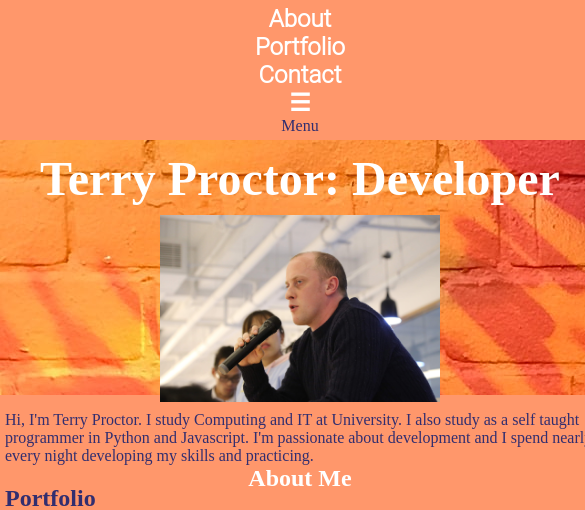
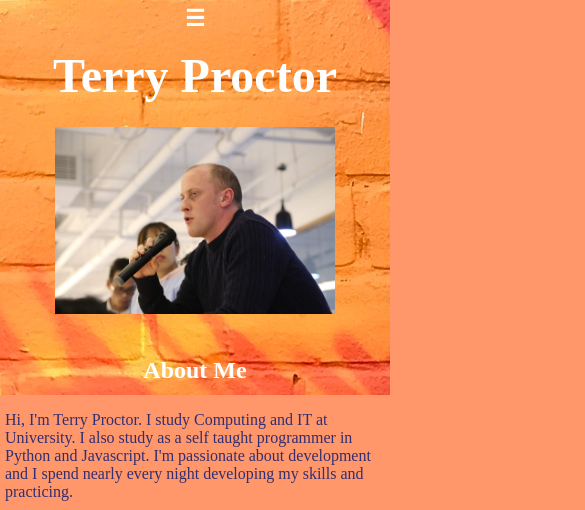
Before and after one commit to terryproctor/portfolio, a plain HTML site: page index.html in a window 390 px wide. Shown: the top 510 px of the page, 585 px wide, since content can reach past the window. Drawn offline with Linux system fonts and the light colour scheme.

Commit message:
css, need add functionality to burger menu

```diff
--- a/index.html
+++ b/index.html
@@ -2,7 +2,7 @@
 <html lang="en">
 <head>
     <meta charset="utf-8">
-    <title>Terry Proctor</title>
+    <title>Terry Proctor: Developer</title>
     <link rel="stylesheet" href="style.css">
     <script defer src="script.js"></script>
 </head>
@@ -13,11 +13,11 @@
         <a class="nav_link" href="#about">About</a>
         <a class="nav_link" href="#portfolio">Portfolio</a>
         <a class="nav_link" href="#contacts">Contact</a>
-        <a href="#" class="logo nav_link">&#9776;</a>
-        <a class=@toggle>Menu</a>
+        <a href="#" class="logo_nav_link">&#9776;</a>
+        <a class="toggle">Menu</a>
     </nav>
     <header>
-        <h1>Terry Proctor: Developer</h1>
+        <h1>Terry Proctor</h1>
     </header>
 
     <section id="about">
--- a/style.css
+++ b/style.css
@@ -2,7 +2,8 @@ body {
     background-color: #ff976b;
     color: #322e6f;
     margin: 0;
-    min-width: 600px;
+    width: 100%;
+
 }
 
 
@@ -85,6 +86,7 @@ footer {
 
 .portfolio_image {
     width: 30%;
+
 }
 
 
@@ -113,7 +115,8 @@ footer {
 .mic_image {
     width: 280px;
     display: block;
-    margin: 25px auto;
+    margin: 40px auto 5px auto;
+    position: relative;
 
 }
 
@@ -202,29 +205,32 @@ footer {
       .logo {
           display: none;
       }
+        .logo_nav_link {
+            Display: none;
+    }
+
   }
 
   @media (max-width:650px) {
       .nav_link {
-          background-color:#ff976b;
-          display:block;
-          width:100%;
+            display:none;
+            cursor: none;
+
         }
-       nav {
-           background-color:#ff976b;
-           width:100%;
-           display: flex;
-           flex-direction: column;
+
+
+       .logo_nav_link {
+           display:inline-block;
+           color: white;
+            font-weight: bold;
+            font-size: 1.4rem;
+            text-decoration: none;
        }
+
+
   }
 
 .toggle {
-    display: block;
-    position: absolute;
-    right: 10px;
-    top: 26px;
-    padding: 5px;
-    cursor: pointer;
-    font-weight: bold;
+    display: none
 
 }
```
